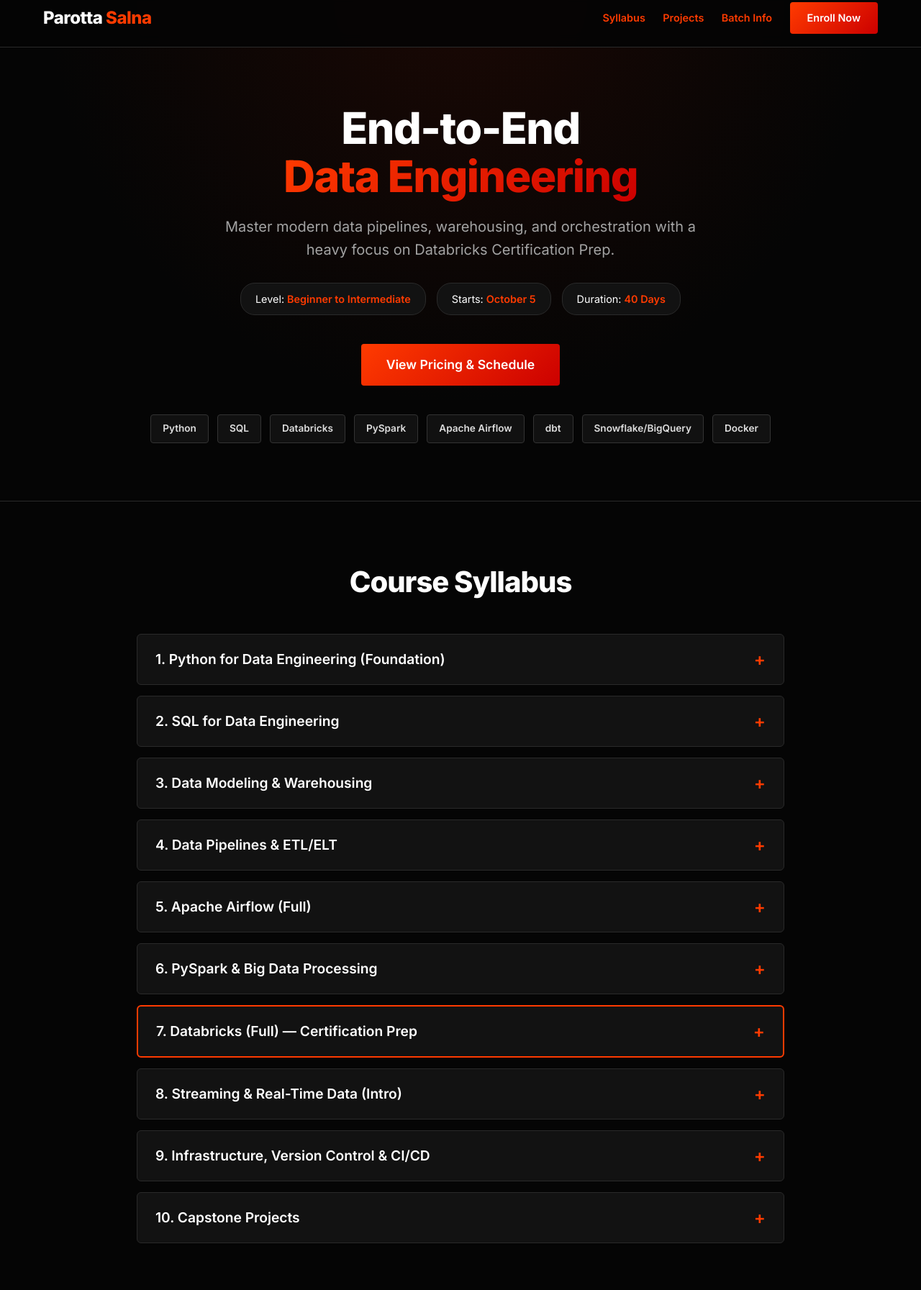
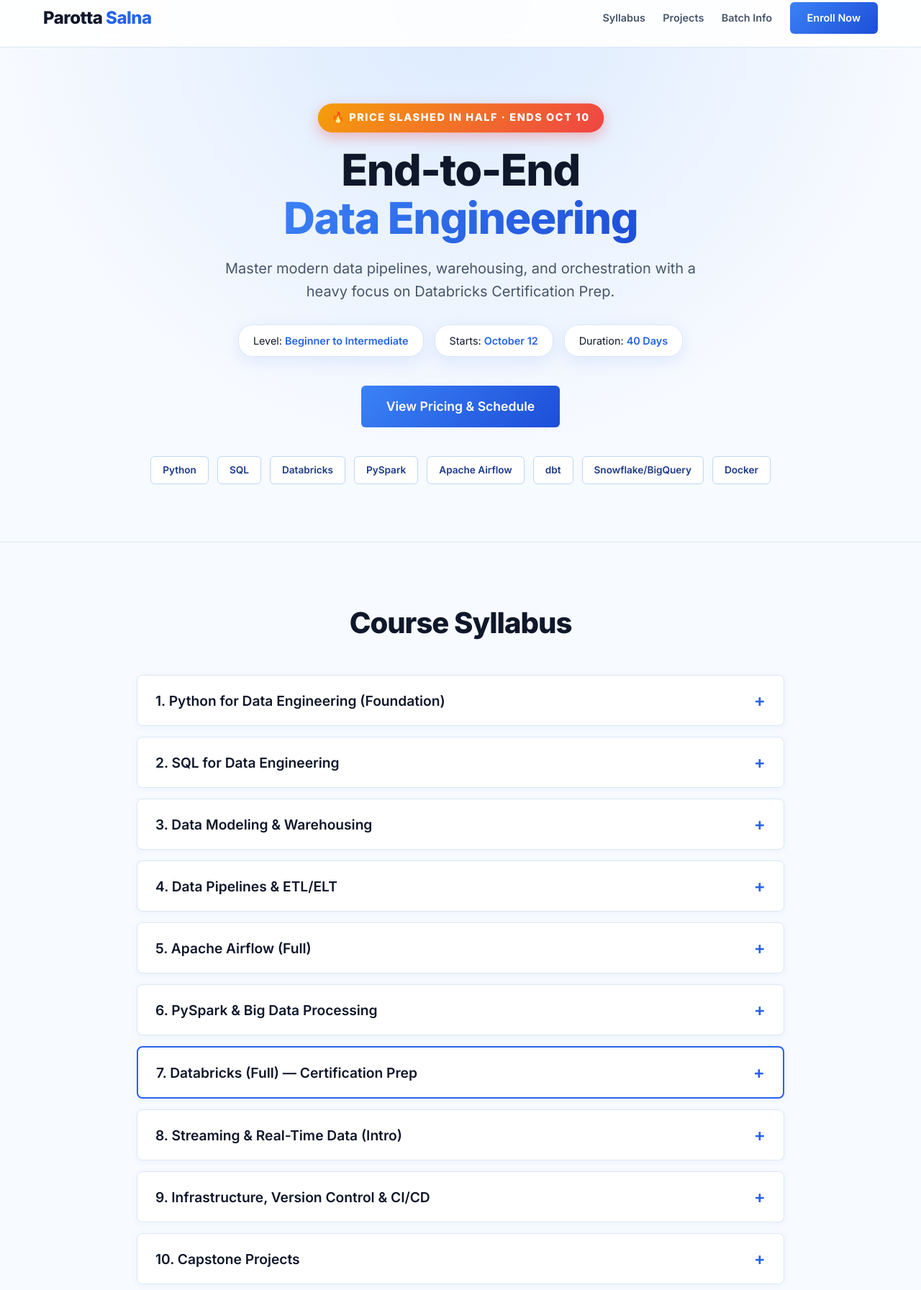
Before and after one commit to syedjaferk/data_engineering_e2e, a plain HTML site: page index.html in a window 1280 px wide. Shown: the part 15-1808 px from the top of the page at 72% size. Drawn offline with Linux system fonts and the light colour scheme.

Commit message:
de course update

```diff
--- a/index.html
+++ b/index.html
@@ -7,22 +7,18 @@
     <link href="https://fonts.googleapis.com/css2?family=Inter:wght@300;400;600;800&display=swap" rel="stylesheet">
     <style>
         :root {
-            --bg-base: #050505;
-            --bg-surface: #121212;
-            --bg-surface-hover: #1e1e1e;
-            --primary-color: #ff3b00; /* Orange-Red */
-            --primary-gradient: linear-gradient(135deg, #ff3b00, #cc0000);
-            --text-main: #ffffff;
-            --text-muted: #a3a3a3;
-            --border-color: #2a2a2a;
+            --bg-base: #f7faff;
+            --bg-surface: #ffffff;
+            --bg-surface-hover: #eaf2ff;
+            --primary-color: #2563eb; /* Blue */
+            --primary-gradient: linear-gradient(135deg, #3b82f6, #1d4ed8);
+            --text-main: #0f172a;
+            --text-muted: #475569;
+            --border-color: #dbe7f5;
+            --shadow: 0 6px 24px rgba(37, 99, 235, 0.10);
         }
 
-        * {
-            margin: 0;
-            padding: 0;
-            box-sizing: border-box;
-            font-family: 'Inter', sans-serif;
-        }
+        * { margin: 0; padding: 0; box-sizing: border-box; font-family: 'Inter', sans-serif; }
 
         body {
             background-color: var(--bg-base);
@@ -31,21 +27,14 @@
             scroll-behavior: smooth;
         }
 
-        /* Typography */
         h1, h2, h3, h4 { color: var(--text-main); font-weight: 800; }
         p { color: var(--text-muted); margin-bottom: 1rem; }
         a { color: var(--primary-color); text-decoration: none; }
 
-        /* Container */
-        .container {
-            max-width: 1200px;
-            margin: 0 auto;
-            padding: 0 20px;
-        }
+        .container { max-width: 1200px; margin: 0 auto; padding: 0 20px; }
 
-        /* Header / Navbar */
         header {
-            background-color: rgba(5, 5, 5, 0.9);
+            background-color: rgba(255, 255, 255, 0.9);
             backdrop-filter: blur(10px);
             position: fixed;
             width: 100%;
@@ -54,88 +43,36 @@
             border-bottom: 1px solid var(--border-color);
         }
 
-        .navbar {
-            display: flex;
-            justify-content: space-between;
-            align-items: center;
-            height: 80px;
-        }
-
-        .logo {
-            font-size: 1.5rem;
-            font-weight: 800;
-            color: var(--text-main);
-            letter-spacing: -0.5px;
-        }
-
-        .logo span {
-            color: var(--primary-color);
-        }
-
-        .nav-links a {
-            margin-left: 20px;
-            font-weight: 600;
-            font-size: 0.9rem;
-            transition: color 0.3s;
-        }
-
-        .nav-links a:hover {
-            color: var(--primary-color);
-        }
+        .navbar { display: flex; justify-content: space-between; align-items: center; height: 80px; }
+        .logo { font-size: 1.5rem; font-weight: 800; color: var(--text-main); letter-spacing: -0.5px; }
+        .logo span { color: var(--primary-color); }
+        .nav-links a { margin-left: 20px; font-weight: 600; font-size: 0.9rem; transition: color 0.3s; color: var(--text-muted); }
+        .nav-links a:hover { color: var(--primary-color); }
 
         .btn-primary {
             background: var(--primary-gradient);
-            color: #fff;
+            color: #fff !important;
             padding: 10px 24px;
-            border-radius: 4px;
+            border-radius: 6px;
             font-weight: 600;
             border: none;
             cursor: pointer;
             transition: transform 0.2s, box-shadow 0.2s;
             display: inline-block;
         }
+        .btn-primary:hover { transform: translateY(-2px); box-shadow: 0 6px 18px rgba(37, 99, 235, 0.35); }
 
-        .btn-primary:hover {
-            transform: translateY(-2px);
-            box-shadow: 0 4px 15px rgba(255, 59, 0, 0.4);
-            color: #fff;
-        }
-
-        /* Hero Section */
         .hero {
             padding: 160px 0 80px;
             text-align: center;
-            background: radial-gradient(circle at top, #1a0804 0%, var(--bg-base) 60%);
+            background: radial-gradient(circle at top, #dbeafe 0%, var(--bg-base) 65%);
             border-bottom: 1px solid var(--border-color);
         }
+        .hero h1 { font-size: 3.8rem; line-height: 1.1; margin-bottom: 20px; letter-spacing: -1.5px; }
+        .hero h1 span { background: var(--primary-gradient); -webkit-background-clip: text; background-clip: text; -webkit-text-fill-color: transparent; }
+        .hero p.subtitle { font-size: 1.25rem; max-width: 700px; margin: 0 auto 30px; }
 
-        .hero h1 {
-            font-size: 3.8rem;
-            line-height: 1.1;
-            margin-bottom: 20px;
-            letter-spacing: -1.5px;
-        }
-
-        .hero h1 span {
-            background: var(--primary-gradient);
-            -webkit-background-clip: text;
-            -webkit-text-fill-color: transparent;
-        }
-
-        .hero p.subtitle {
-            font-size: 1.25rem;
-            max-width: 700px;
-            margin: 0 auto 30px;
-        }
-
-        .hero-meta {
-            display: flex;
-            justify-content: center;
-            flex-wrap: wrap;
-            gap: 15px;
-            margin-bottom: 40px;
-        }
-
+        .hero-meta { display: flex; justify-content: center; flex-wrap: wrap; gap: 15px; margin-bottom: 40px; }
         .hero-meta div {
             background: var(--bg-surface);
             padding: 10px 20px;
@@ -143,40 +80,23 @@
             font-size: 0.9rem;
             border: 1px solid var(--border-color);
             color: var(--text-main);
+            box-shadow: var(--shadow);
         }
+        .hero-meta div span { color: var(--primary-color); font-weight: 600; }
 
-        .hero-meta div span {
-            color: var(--primary-color);
-            font-weight: 600;
-        }
-
-        /* Pricing Card Component */
-        .pricing-section {
-            padding: 80px 0;
-            background-color: var(--bg-base);
-        }
-
+        .pricing-section { padding: 80px 0; background-color: var(--bg-base); }
         .pricing-card {
-            background: linear-gradient(145deg, #181818, #0d0d0d);
+            background: linear-gradient(145deg, #ffffff, #eef5ff);
             border: 2px solid var(--primary-color);
             border-radius: 12px;
             padding: 40px 30px;
             max-width: 650px;
             margin: 0 auto;
             text-align: center;
-            box-shadow: 0 10px 30px rgba(255, 59, 0, 0.15);
+            box-shadow: 0 10px 30px rgba(37, 99, 235, 0.15);
         }
-
-        .price-tag {
-            font-size: 3rem;
-            font-weight: 800;
-            color: #fff;
-            margin: 15px 0 20px;
-        }
-
-        .price-tag span {
-            color: var(--primary-color);
-        }
+        .price-tag { font-size: 3rem; font-weight: 800; color: var(--text-main); margin: 15px 0 20px; }
+        .price-tag span { color: var(--primary-color); }
 
         .schedule-list {
             display: grid;
@@ -184,70 +104,83 @@
             gap: 15px;
             margin-bottom: 30px;
             text-align: left;
-            background: #000;
+            background: #fff;
             padding: 20px;
             border-radius: 8px;
             border: 1px solid var(--border-color);
         }
+        .schedule-item div { font-size: 0.8rem; color: var(--text-muted); text-transform: uppercase; letter-spacing: 0.5px; }
+        .schedule-item strong { font-size: 1rem; color: var(--text-main); }
 
-        .schedule-item div {
-            font-size: 0.8rem;
-            color: var(--text-muted);
-            text-transform: uppercase;
-            letter-spacing: 0.5px;
+        .tech-stack { display: flex; justify-content: center; flex-wrap: wrap; gap: 12px; margin-top: 40px; }
+        .tech-badge {
+            background: #fff;
+            border: 1px solid #bfd6f6;
+            padding: 8px 16px;
+            border-radius: 6px;
+            font-size: 0.85rem;
+            font-weight: 600;
+            color: #1e3a8a;
         }
 
-        .schedule-item strong {
-            font-size: 1rem;
+        .offer-badge {
+            display: inline-block;
+            background: linear-gradient(135deg, #f59e0b, #ef4444);
             color: #fff;
+            font-weight: 800;
+            font-size: 0.85rem;
+            letter-spacing: 1.5px;
+            text-transform: uppercase;
+            padding: 8px 18px;
+            border-radius: 999px;
+            margin-bottom: 20px;
+            box-shadow: 0 6px 18px rgba(239, 68, 68, 0.35);
+            animation: pulse 2s infinite;
+        }
+        @keyframes pulse {
+            0%, 100% { transform: scale(1); }
+            50% { transform: scale(1.06); }
+        }
+        .offer-note {
+            background: #fff7ed;
+            border: 1px dashed #f59e0b;
+            color: #9a3412;
+            font-weight: 600;
+            padding: 12px 16px;
+            border-radius: 8px;
+            margin-bottom: 25px;
+            font-size: 0.95rem;
+        }
+        .pricing-card { position: relative; }
+        .pricing-ribbon {
+            position: absolute;
+            top: -16px;
+            left: 50%;
+            transform: translateX(-50%);
+            background: linear-gradient(135deg, #f59e0b, #ef4444);
+            color: #fff;
+            font-weight: 800;
+            font-size: 0.8rem;
+            letter-spacing: 1.5px;
+            text-transform: uppercase;
+            padding: 8px 22px;
+            border-radius: 999px;
+            white-space: nowrap;
+            box-shadow: 0 6px 16px rgba(239, 68, 68, 0.35);
         }
 
-        /* Tech Stack */
-        .tech-stack {
-            display: flex;
-            justify-content: center;
-            flex-wrap: wrap;
-            gap: 12px;
-            margin-top: 40px;
-        }
+        .section-title { font-size: 2.5rem; margin-bottom: 40px; text-align: center; letter-spacing: -1px; }
 
-        .tech-badge {
-            background: #111;
-            border: 1px solid #333;
-            padding: 8px 16px;
-            border-radius: 4px;
-            font-size: 0.85rem;
-            font-weight: 600;
-            color: #ddd;
-        }
-
-        /* Section Titles */
-        .section-title {
-            font-size: 2.5rem;
-            margin-bottom: 40px;
-            text-align: center;
-            letter-spacing: -1px;
-        }
-
-        /* Accordion / Syllabus */
-        .syllabus-section {
-            padding: 80px 0;
-            background-color: var(--bg-base);
-        }
-
-        .accordion {
-            max-width: 900px;
-            margin: 0 auto;
-        }
-
+        .syllabus-section { padding: 80px 0; background-color: var(--bg-base); }
+        .accordion { max-width: 900px; margin: 0 auto; }
         .accordion-item {
             background-color: var(--bg-surface);
             border: 1px solid var(--border-color);
             margin-bottom: 15px;
-            border-radius: 6px;
+            border-radius: 8px;
             overflow: hidden;
+            box-shadow: 0 2px 8px rgba(37, 99, 235, 0.05);
         }
-
         .accordion-header {
             width: 100%;
             padding: 20px 25px;
@@ -263,82 +196,40 @@
             align-items: center;
             transition: background 0.3s;
         }
-
-        .accordion-header:hover {
-            background-color: var(--bg-surface-hover);
-        }
-
-        .accordion-header span {
-            color: var(--primary-color);
-            font-size: 1.5rem;
-            transition: transform 0.3s;
-        }
-
-        .accordion-header.active span {
-            transform: rotate(45deg);
-        }
+        .accordion-header:hover { background-color: var(--bg-surface-hover); }
+        .accordion-header span { color: var(--primary-color); font-size: 1.5rem; transition: transform 0.3s; }
+        .accordion-header.active span { transform: rotate(45deg); }
 
         .accordion-content {
             padding: 0 25px;
             max-height: 0;
             overflow: hidden;
             transition: max-height 0.4s ease-out, padding 0.4s ease;
-            background-color: #0a0a0a;
+            background-color: #f3f8ff;
         }
-
-        .accordion-content.active {
-            padding: 25px;
-        }
+        .accordion-content.active { padding: 25px; }
 
         .module-block { margin-bottom: 20px; }
         .module-block h4 { color: var(--primary-color); margin-bottom: 10px; font-size: 1.1rem; }
         .module-block ul { list-style: none; padding-left: 10px; }
         .module-block ul li { position: relative; padding-left: 20px; margin-bottom: 8px; color: var(--text-muted); }
-        .module-block ul li::before {
-            content: '▹';
-            position: absolute;
-            left: 0;
-            color: var(--primary-color);
-        }
+        .module-block ul li::before { content: '▹'; position: absolute; left: 0; color: var(--primary-color); }
 
-        table {
-            width: 100%;
-            border-collapse: collapse;
-            margin: 15px 0;
-            font-size: 0.9rem;
-        }
-        th, td {
-            padding: 12px;
-            border: 1px solid var(--border-color);
-            text-align: left;
-        }
-        th {
-            background-color: #1a1a1a;
-            color: #fff;
-        }
+        table { width: 100%; border-collapse: collapse; margin: 15px 0; font-size: 0.9rem; background: #fff; }
+        th, td { padding: 12px; border: 1px solid var(--border-color); text-align: left; }
+        th { background-color: #e3eeff; color: var(--text-main); }
         td { color: var(--text-muted); }
 
         .scope-section {
-            background-color: var(--bg-surface);
+            background-color: #eaf2ff;
             padding: 60px 0;
             border-top: 1px solid var(--border-color);
             border-bottom: 1px solid var(--border-color);
         }
+        .scope-box { max-width: 900px; margin: 0 auto; border-left: 4px solid var(--primary-color); padding-left: 25px; }
 
-        .scope-box {
-            max-width: 900px;
-            margin: 0 auto;
-            border-left: 4px solid var(--primary-color);
-            padding-left: 25px;
-        }
-
-        footer {
-            padding: 60px 0 40px;
-            text-align: center;
-            background-color: var(--bg-base);
-        }
-
-        .contact-email { color: var(--primary-color); font-weight: 600; font-size: 1.2rem; margin-top: 10px; display:flex; flex-direction: column; gap: 5px;}
+        footer { padding: 60px 0 40px; text-align: center; background-color: var(--bg-base); }
+        .contact-email { color: var(--primary-color); font-weight: 600; font-size: 1.2rem; margin-top: 10px; display: flex; flex-direction: column; gap: 5px; }
 
         @media (max-width: 768px) {
             .hero h1 { font-size: 2.5rem; }
@@ -364,12 +255,13 @@
 
     <section class="hero">
         <div class="container">
+            <div class="offer-badge">🔥 Price Slashed in Half · Ends Oct 10</div>
             <h1>End-to-End <br><span>Data Engineering</span></h1>
             <p class="subtitle">Master modern data pipelines, warehousing, and orchestration with a heavy focus on Databricks Certification Prep.</p>
 
             <div class="hero-meta">
                 <div>Level: <span>Beginner to Intermediate</span></div>
-                <div>Starts: <span>October 5</span></div>
+                <div>Starts: <span>October 12</span></div>
                 <div>Duration: <span>40 Days</span></div>
             </div>
 
@@ -394,7 +286,6 @@
             <h2 class="section-title">Course Syllabus</h2>
             <div class="accordion">
 
-                <!-- Module 1 -->
                 <div class="accordion-item">
                     <button class="accordion-header">1. Python for Data Engineering (Foundation) <span>+</span></button>
                     <div class="accordion-content">
@@ -432,7 +323,6 @@
                     </div>
                 </div>
 
-                <!-- Module 2 -->
                 <div class="accordion-item">
                     <button class="accordion-header">2. SQL for Data Engineering <span>+</span></button>
                     <div class="accordion-content">
@@ -467,7 +357,6 @@
                     </div>
                 </div>
 
-                <!-- Module 3 -->
                 <div class="accordion-item">
                     <button class="accordion-header">3. Data Modeling & Warehousing <span>+</span></button>
                     <div class="accordion-content">
@@ -499,7 +388,6 @@
                     </div>
                 </div>
 
-                <!-- Module 4 -->
                 <div class="accordion-item">
                     <button class="accordion-header">4. Data Pipelines & ETL/ELT <span>+</span></button>
                     <div class="accordion-content">
@@ -530,7 +418,6 @@
                     </div>
                 </div>
 
-                <!-- Module 5 -->
                 <div class="accordion-item">
                     <button class="accordion-header">5. Apache Airflow (Full) <span>+</span></button>
                     <div class="accordion-content">
@@ -571,7 +458,6 @@
                     </div>
                 </div>
 
-                <!-- Module 6 -->
                 <div class="accordion-item">
                     <button class="accordion-header">6. PySpark & Big Data Processing <span>+</span></button>
                     <div class="accordion-content">
@@ -599,7 +485,6 @@
                     </div>
                 </div>
 
-                <!-- Module 7 (Massive) -->
                 <div class="accordion-item" style="border: 2px solid var(--primary-color);">
                     <button class="accordion-header">7. Databricks (Full) — Certification Prep <span>+</span></button>
                     <div class="accordion-content">
@@ -625,7 +510,6 @@
                                 <li>Compute types (All-Purpose, Job Clusters, SQL Warehouses, Serverless)</li>
                             </ul>
                         </div>
-
                         <div class="module-block">
                             <h4>B. Data Ingestion and Loading</h4>
                             <ul>
@@ -635,7 +519,6 @@
                                 <li>Relational entities & Unity Catalog namespace</li>
                             </ul>
                         </div>
-
                         <div class="module-block">
                             <h4>C. Data Transformation and Modeling</h4>
                             <ul>
@@ -646,7 +529,6 @@
                                 <li>ELT with Spark SQL and Python</li>
                             </ul>
                         </div>
-
                         <div class="module-block">
                             <h4>D. Working with Lakeflow Jobs</h4>
                             <ul>
@@ -655,7 +537,6 @@
                                 <li>Data quality Expectations & AUTO CDC</li>
                             </ul>
                         </div>
-
                         <div class="module-block">
                             <h4>E. Implementing CI/CD</h4>
                             <ul>
@@ -664,7 +545,6 @@
                                 <li>Typical flow: Git → PR tests → Staging → Prod</li>
                             </ul>
                         </div>
-
                         <div class="module-block">
                             <h4>F. Troubleshooting, Monitoring & Optimization</h4>
                             <ul>
@@ -673,7 +553,6 @@
                                 <li>Common fixes (compaction, salting, AQE, broadcast joins)</li>
                             </ul>
                         </div>
-
                         <div class="module-block">
                             <h4>G. Governance and Security (Unity Catalog)</h4>
                             <ul>
@@ -682,7 +561,6 @@
                                 <li>Data lineage, Volumes, and Audit logging</li>
                             </ul>
                         </div>
-
                         <div class="module-block">
                             <h4>H. Databricks + Airflow Integration</h4>
                             <ul>
@@ -693,7 +571,6 @@
                     </div>
                 </div>
 
-                <!-- Module 8 -->
                 <div class="accordion-item">
                     <button class="accordion-header">8. Streaming & Real-Time Data (Intro) <span>+</span></button>
                     <div class="accordion-content">
@@ -707,7 +584,6 @@
                     </div>
                 </div>
 
-                <!-- Module 9 -->
                 <div class="accordion-item">
                     <button class="accordion-header">9. Infrastructure, Version Control & CI/CD <span>+</span></button>
                     <div class="accordion-content">
@@ -739,7 +615,6 @@
                     </div>
                 </div>
 
-                <!-- Module 10 -->
                 <div class="accordion-item" id="projects">
                     <button class="accordion-header">10. Capstone Projects <span>+</span></button>
                     <div class="accordion-content">
@@ -802,13 +677,13 @@
     <section class="pricing-section" id="batch-info">
         <div class="container">
             <div class="pricing-card">
-                <h3>Upcoming Live Batch Details</h3>
-                <div class="price-tag">₹7,000 <span>All-Inclusive</span></div>
-
+                <div class="pricing-ribbon">Half Price Offer</div>
+                <h3 style="margin-top: 10px;">Upcoming Live Batch Details</h3>
+                <div class="offer-note" style="margin-top: 20px;">🎉 We've cut the course fee to half of the original price. Grab your seat before the offer ends on October 10!</div>
                 <div class="schedule-list">
                     <div class="schedule-item">
                         <div>Start Date</div>
-                        <strong>October 5</strong>
+                        <strong>October 12</strong>
                     </div>
                     <div class="schedule-item">
                         <div>Duration</div>
@@ -837,8 +712,8 @@
             <div class="contact-email">
                 <a href="mailto:learnwithjafer@gmail.com">learnwithjafer@gmail.com</a>
             </div>
-            <p style="margin-top: 20px; color: #a3a3a3; font-weight: 600;">Powered by <a style="color: #ff3b00;" href="https://kubeengineering.parottasalna.com/" target="_blank">ParottaSalna</a></p>
-            <p style="margin-top: 40px; color: #555;">&copy; 2026 Dr. Ganesh Academy. All rights reserved.</p>
+            <p style="margin-top: 20px; color: #475569; font-weight: 600;">Powered by <a style="color: #2563eb;" href="https://kubeengineering.parottasalna.com/" target="_blank">ParottaSalna</a></p>
+            <p style="margin-top: 40px; color: #94a3b8;">&copy; 2026 Parottasalna. All rights reserved.</p>
         </div>
     </footer>
 
```
